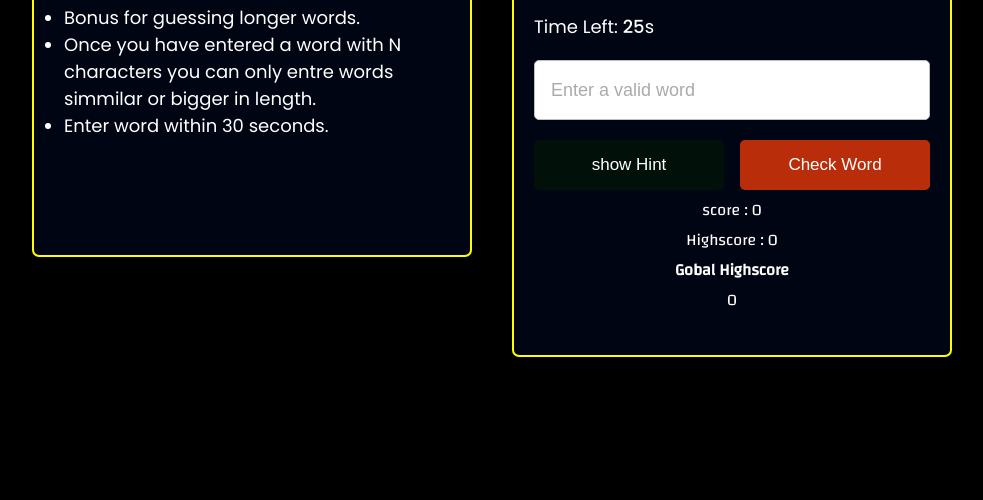
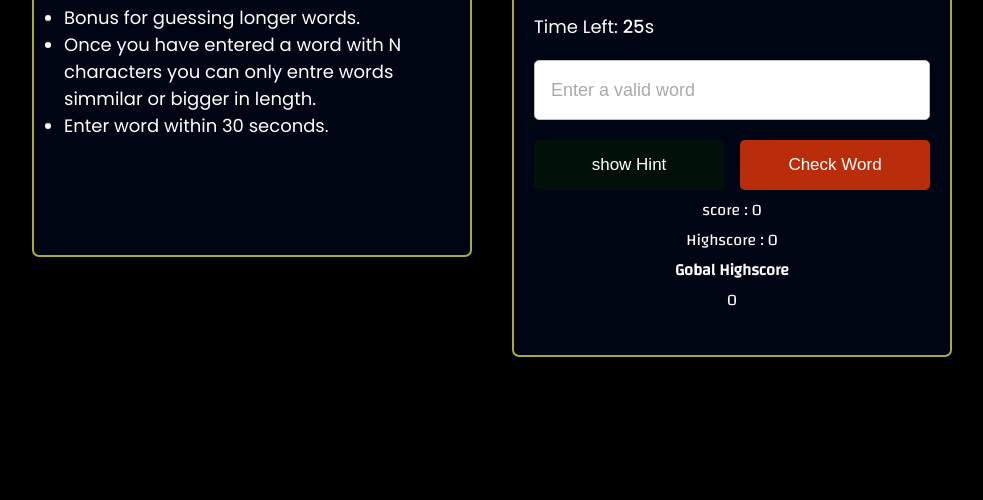
Before and after one commit to Ritwik502/Word-Guess-Game, a website: page index.html in a window 1280 px wide. Shown: the part 300-800 px from the top of the page, without its empty margins (148-1131 px from the left). Drawn offline with Linux system fonts and the light colour scheme; some packages are replaced by stand-ins of ours; no server answers; a script that the page names is missing.

Commit message:
yellow border lightened

```diff
--- a/style.css
+++ b/style.css
@@ -8,7 +8,7 @@
 
   .flex-child {
     flex: 1;
-    border: 2px solid yellow;
+    border: 2px solid rgb(170, 170, 52);
   }
 
   .flex-child:first-child {
```
